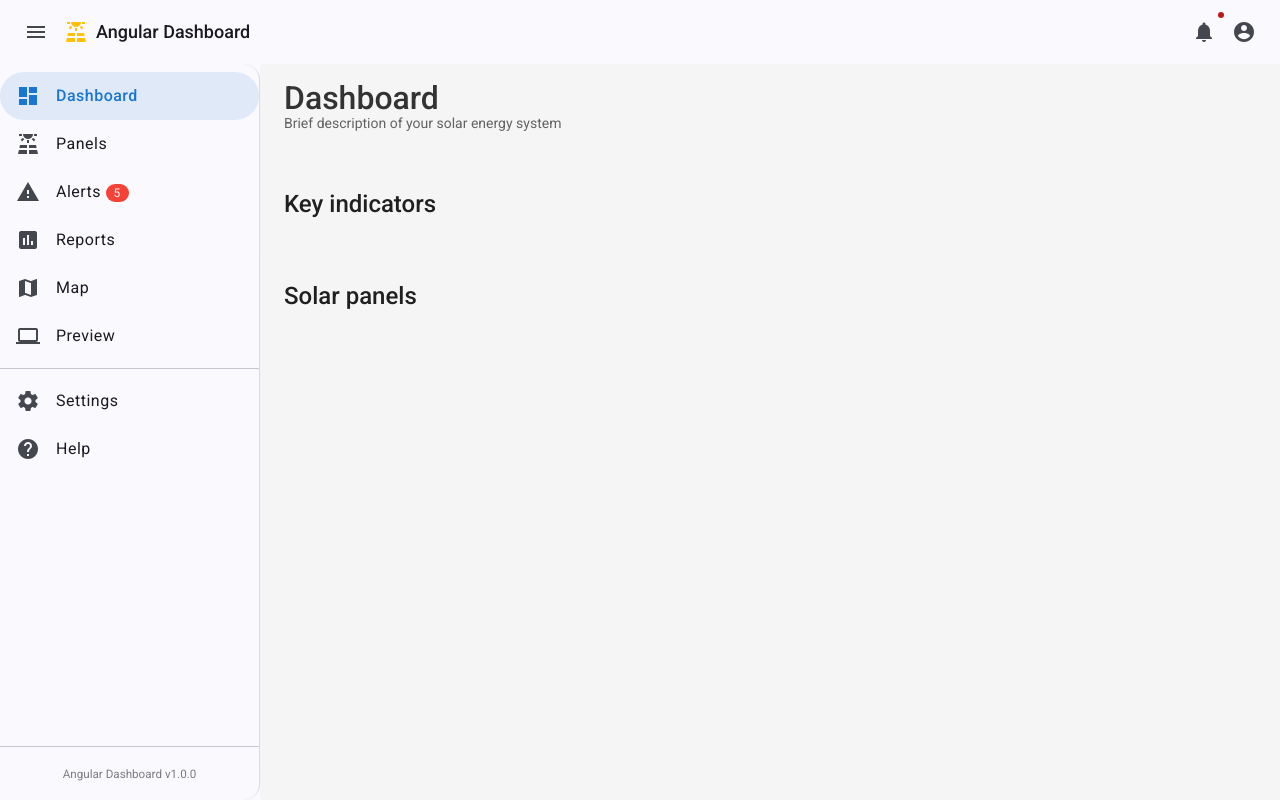
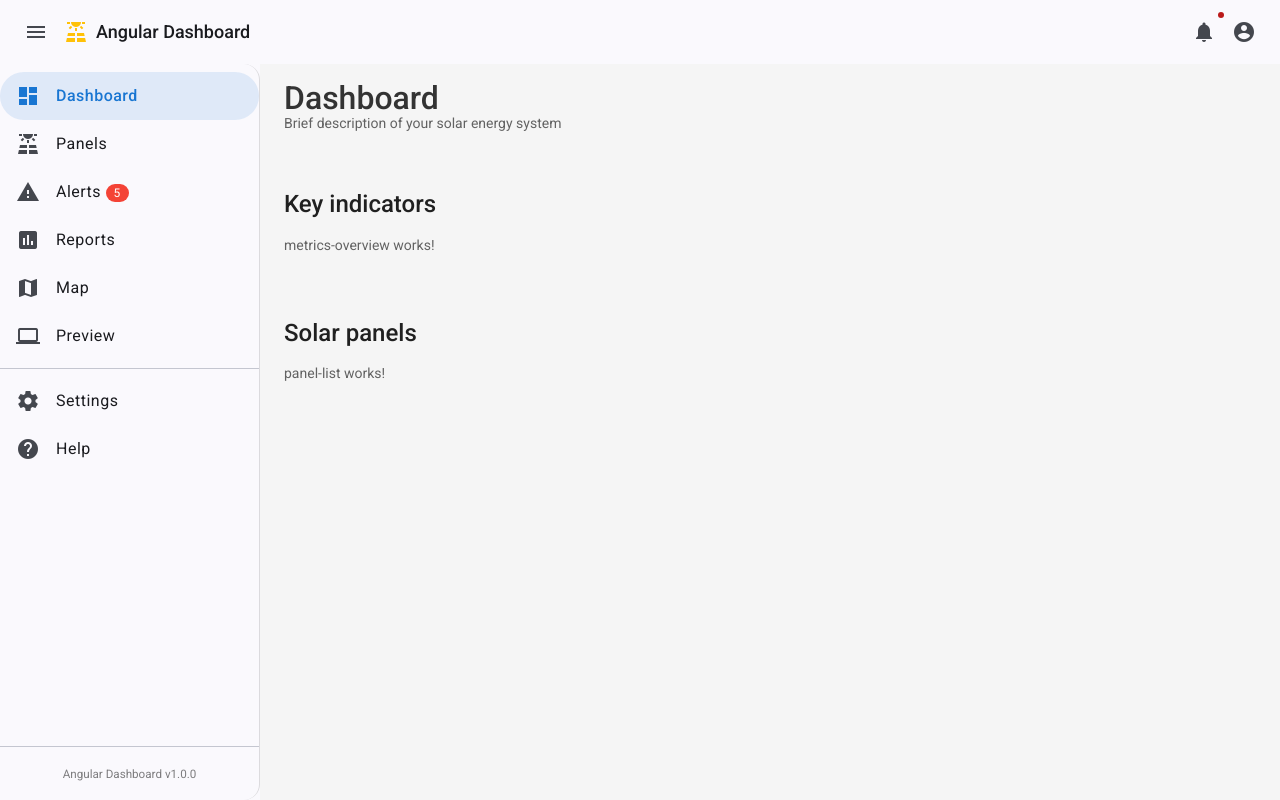
Before and after one commit to airdn/angular-dashboard, an Angular app: page /dashboard in a window 1280 px wide. Built offline with nearby package versions, Linux system fonts and the light colour scheme.

Commit message:
feat: update dashboard page and add smart-components folder

```diff
--- a/src/app/features/dashboard-page/dashboard-page.component.html
+++ b/src/app/features/dashboard-page/dashboard-page.component.html
@@ -6,9 +6,11 @@
 
     <section class="metrics-section">
         <h2>Key indicators</h2>
+        <app-metrics-overview />
     </section>
 
     <section class="panels-section">
         <h2>Solar panels</h2>
+        <app-panel-list />
     </section>
 </div>
--- a/src/app/features/dashboard-page/dashboard-page.component.ts
+++ b/src/app/features/dashboard-page/dashboard-page.component.ts
@@ -1,5 +1,8 @@
 import { Component, inject } from '@angular/core';
 import { Router } from '@angular/router';
+
+import { MetricsOverviewComponent } from '@features/smart-components/metrics/metrics-overview/metrics-overview.component';
+import { PanelListComponent } from '@features/smart-components/panels/panel-list/panel-list.component';
 
 /**
  * Главная страница панели управления.
@@ -7,7 +10,7 @@ import { Router } from '@angular/router';
  */
 @Component({
     selector: 'app-dashboard-page',
-    imports: [],
+    imports: [MetricsOverviewComponent, PanelListComponent],
     templateUrl: './dashboard-page.component.html',
     styleUrl: './dashboard-page.component.scss'
 })
--- /dev/null
+++ b/src/app/features/smart-components/metrics/metrics-overview/metrics-overview.component.html
@@ -0,0 +1 @@
+<p>metrics-overview works!</p>
--- /dev/null
+++ b/src/app/features/smart-components/metrics/metrics-overview/metrics-overview.component.scss
@@ -0,0 +1,5 @@
+.metrics-grid {
+    display: grid;
+    grid-template-columns: repeat(auto-fit, minmax(240px, 1fr));
+    gap: 16px;
+}
--- /dev/null
+++ b/src/app/features/smart-components/panels/panel-list/panel-list.component.html
@@ -0,0 +1 @@
+<p>panel-list works!</p>
```
Also changed, not shown: src/app/features/smart-components/metrics/metrics-overview/metrics-overview.component.ts (added, +13 -0 lines), src/app/features/smart-components/panels/panel-list/panel-list.component.ts (added, +9 -0 lines), src/app/features/smart-components/panels/panel-list/panel-list.component.scss (added).
